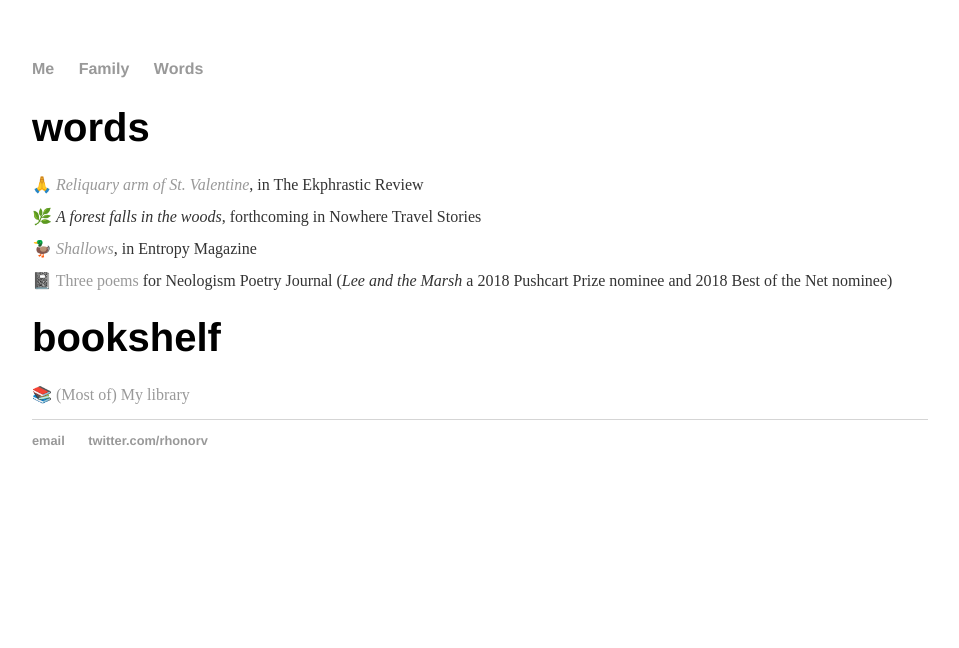
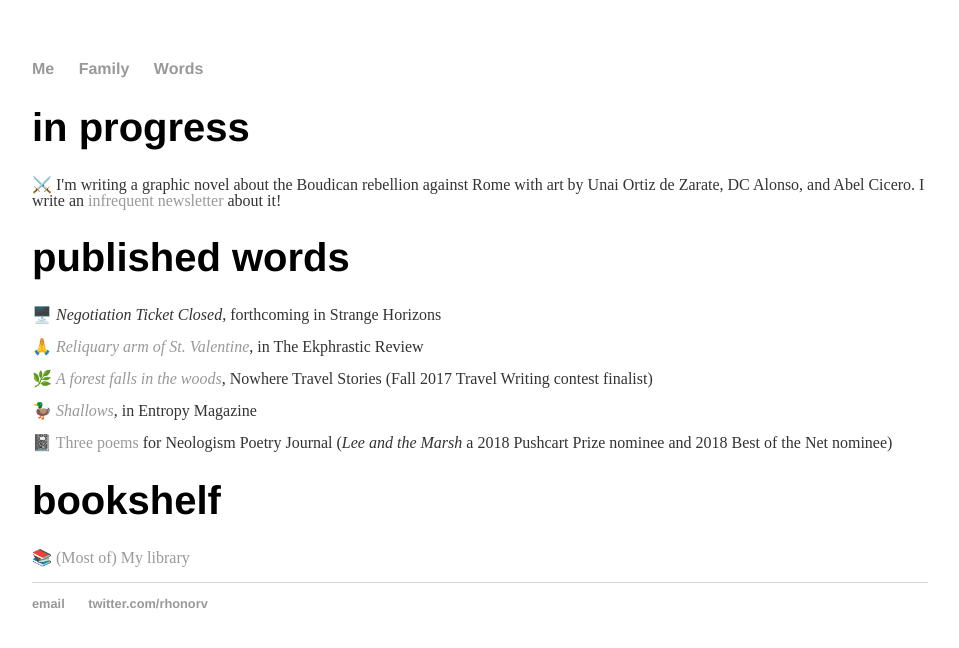
Before and after one commit to rhonorv/rhonorv.github.io, a Jekyll site: the page words/index.html, which Jekyll copies as it is, in a window 1280 px wide. Shown: the top 648 px of the page, without its empty margins (160-1119 px from the left). Built offline with Jekyll 4.4.1, drawn with Linux system fonts in a browser that asks for light colours.

Commit message:
Update index.html

```diff
--- a/words/index.html
+++ b/words/index.html
@@ -16,13 +16,21 @@
 <li><a href="/words">Words</a></li>
 </ul>
     </nav>
+
+<div class="container">
+	<div class="Words">
+	<h1>in progress</h1>
+      		<p><span aria-hidden="true">⚔️ </span>I'm writing a graphic novel about the Boudican rebellion against Rome with art by Unai Ortiz de Zarate, DC Alonso, and Abel Cicero. I write an <a href="https://www.tinyletter.com/rhonorv">infrequent newsletter</a> about it!</p>
+	</div>
 <div class="container">
 
-	<div class="Words">
-	<h1>words</h1>
+	<div class="words">
+	<h1>published words</h1>
+		<p><span aria-hidden="true">🖥️ </span><em>Negotiation Ticket Closed</em>, forthcoming in Strange Horizons</p>
+
       		<p><span aria-hidden="true">🙏 </span><a href="http://www.ekphrastic.net/the-ekphrastic-review/reliquary-arm-of-st-valentine-by-honor-vincent"><em>Reliquary arm of St. Valentine</em></a>, in The Ekphrastic Review</p>
 
-		<p><span aria-hidden="true">🌿 </span><em>A forest falls in the woods</em>, forthcoming in Nowhere Travel Stories</p>
+		<p><span aria-hidden="true">🌿 </span><a href="https://nowheremag.com/2019/02/a-forest-falls-in-the-woods/"><em>A forest falls in the woods</em></a>, Nowhere Travel Stories (Fall 2017 Travel Writing contest finalist)</p>
 
       		<p><span aria-hidden="true">🦆 </span><a href="https://entropymag.org/the-birds-shallows/"><em>Shallows</em></a>, in Entropy Magazine</p>
 
```
